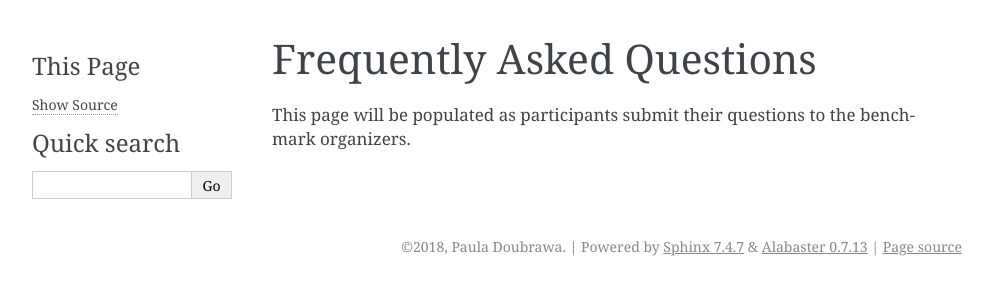
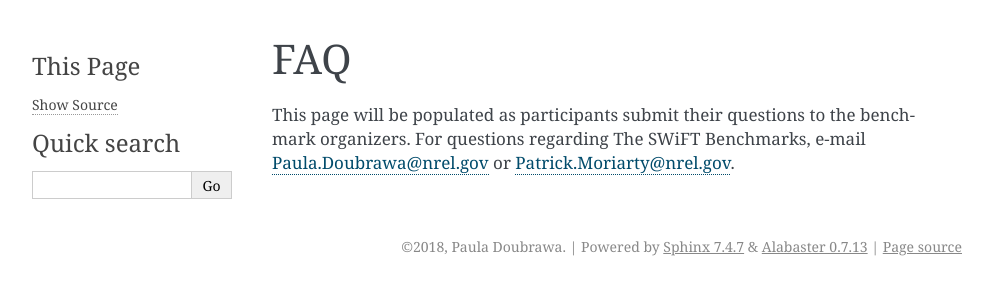
Before and after one commit to pdoubraw/wakebench_swift, a Sphinx documentation site: the page built from docs/source/faq.rst, in a window 1280 px wide. Shown: the top 300 px of the page, without its empty margins (148-1141 px from the left). Built offline with Sphinx 7.4.7, drawn with Linux system fonts in a browser that asks for light colours.

Commit message:
merged support/faq

```diff
--- a/README.rst
+++ b/README.rst
@@ -1,4 +1,4 @@
 Welcome!
 ========
 
-This repository contains documentation, code, and minimal data to support the work being conducted under the IEA Wind Task 31 (WakeBench) Phase 3.
+This repository contains documentation, code, and minimal data to support the work being conducted under the IEA Wind Task 31 (WakeBench) Phase 3. For more information, see `the documentation <https://wakebench-swift.readthedocs.io/en/latest/>`_.
--- a/docs/source/faq.rst
+++ b/docs/source/faq.rst
@@ -1,6 +1,6 @@
 .. _faq:
 
-Frequently Asked Questions
-==========================
+FAQ
+===
 
-This page will be populated as participants submit their questions to the benchmark organizers.
+This page will be populated as participants submit their questions to the benchmark organizers. For questions regarding The SWiFT Benchmarks, e-mail Paula.Doubrawa@nrel.gov or Patrick.Moriarty@nrel.gov.
--- a/docs/source/index.rst
+++ b/docs/source/index.rst
@@ -14,7 +14,6 @@ The SWiFT Benchmarks
    validation
    glossary
    faq
-   support
 
 .. figure:: ../../images/swift_sunrise.jpg
 
--- a/docs/source/support.rst
+++ /dev/null
@@ -1,6 +0,0 @@
-.. _support:
-
-Support
-=======
-
-For questions regarding The SWiFT Benchmarks, e-mail Paula.Doubrawa@nrel.gov or Patrick.Moriarty@nrel.gov.
```
Also changed, not shown: 13 other files.
